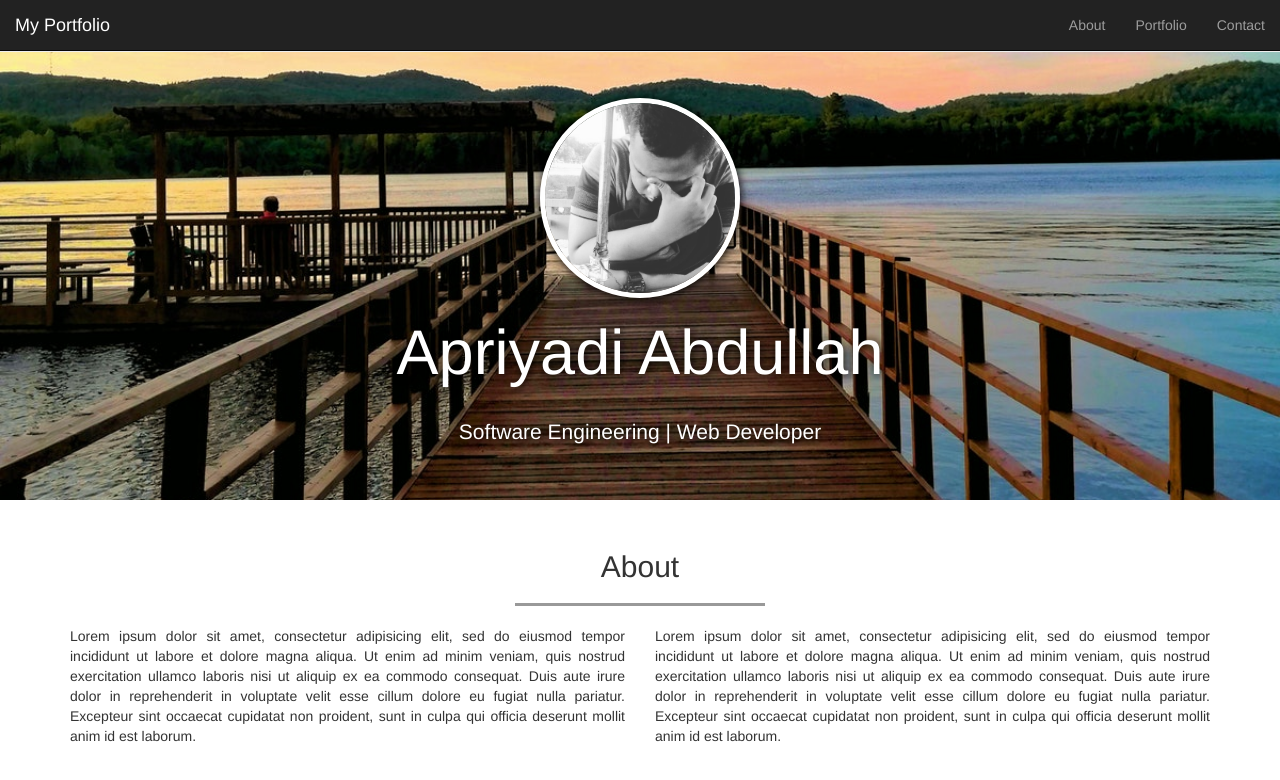
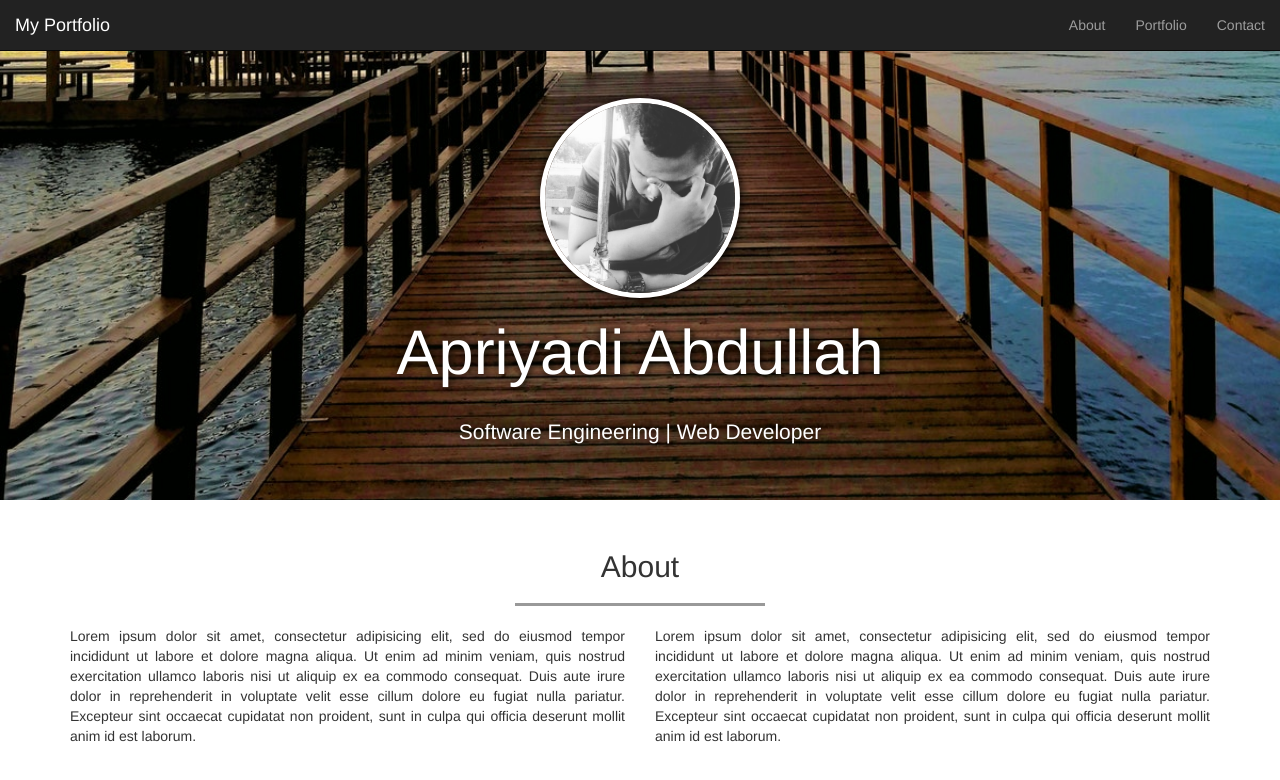
Before and after one commit to bgapoy/aprieyyadii.github.io, a plain HTML site: page index.html in a window 1280 px wide. Shown: the top 780 px of the page. Drawn offline with Linux system fonts and the light colour scheme.

Commit message:
Update style.css

```diff
--- a/css/style.css
+++ b/css/style.css
@@ -16,7 +16,7 @@ body{
 	background-size: cover;
 	background-attachment: fixed;
 	color: white;
-	background-position: 0 2px;
+	background-position: 0px;
 	background-repeat: no-repeat;
 	overflow: hidden;
 }
```
